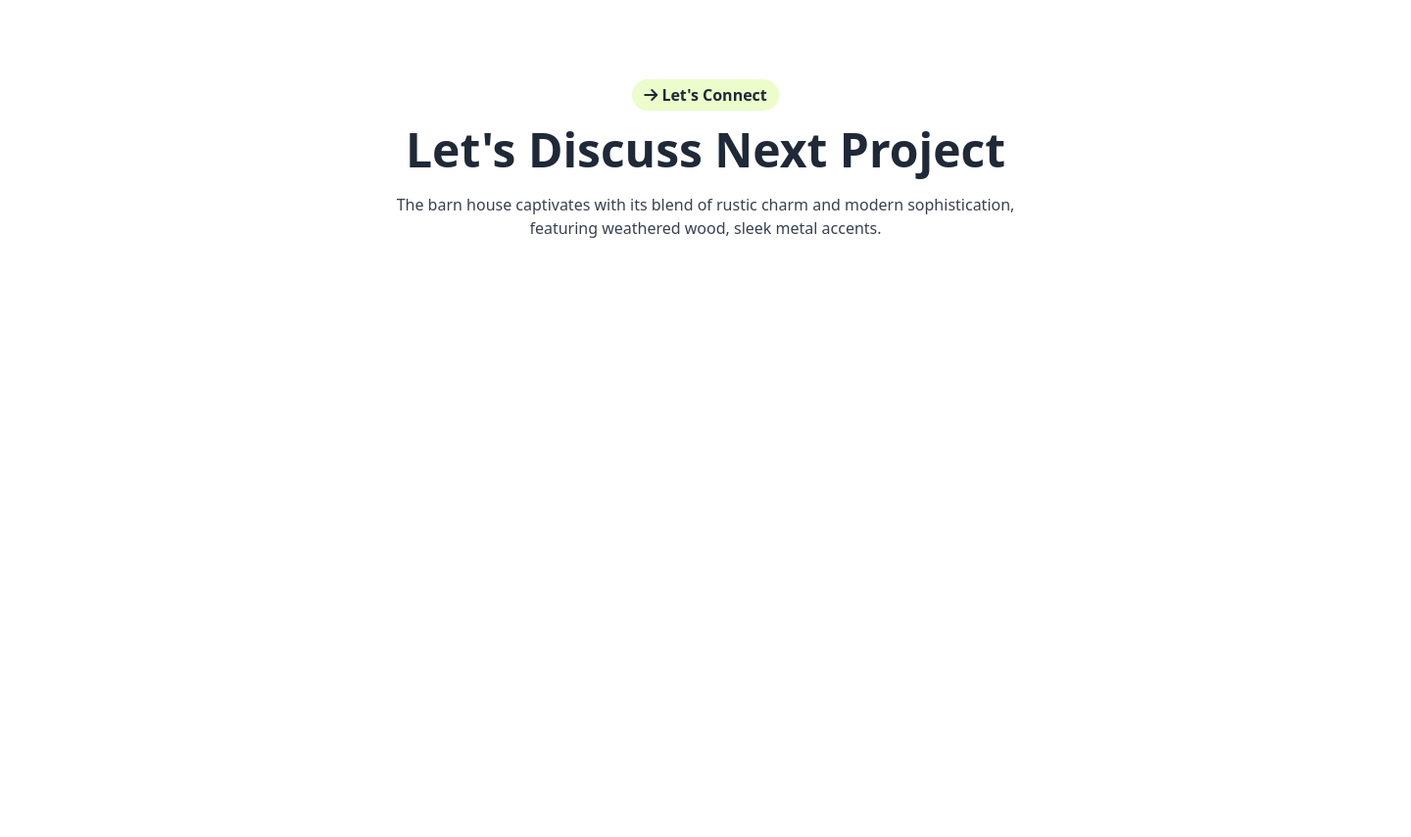
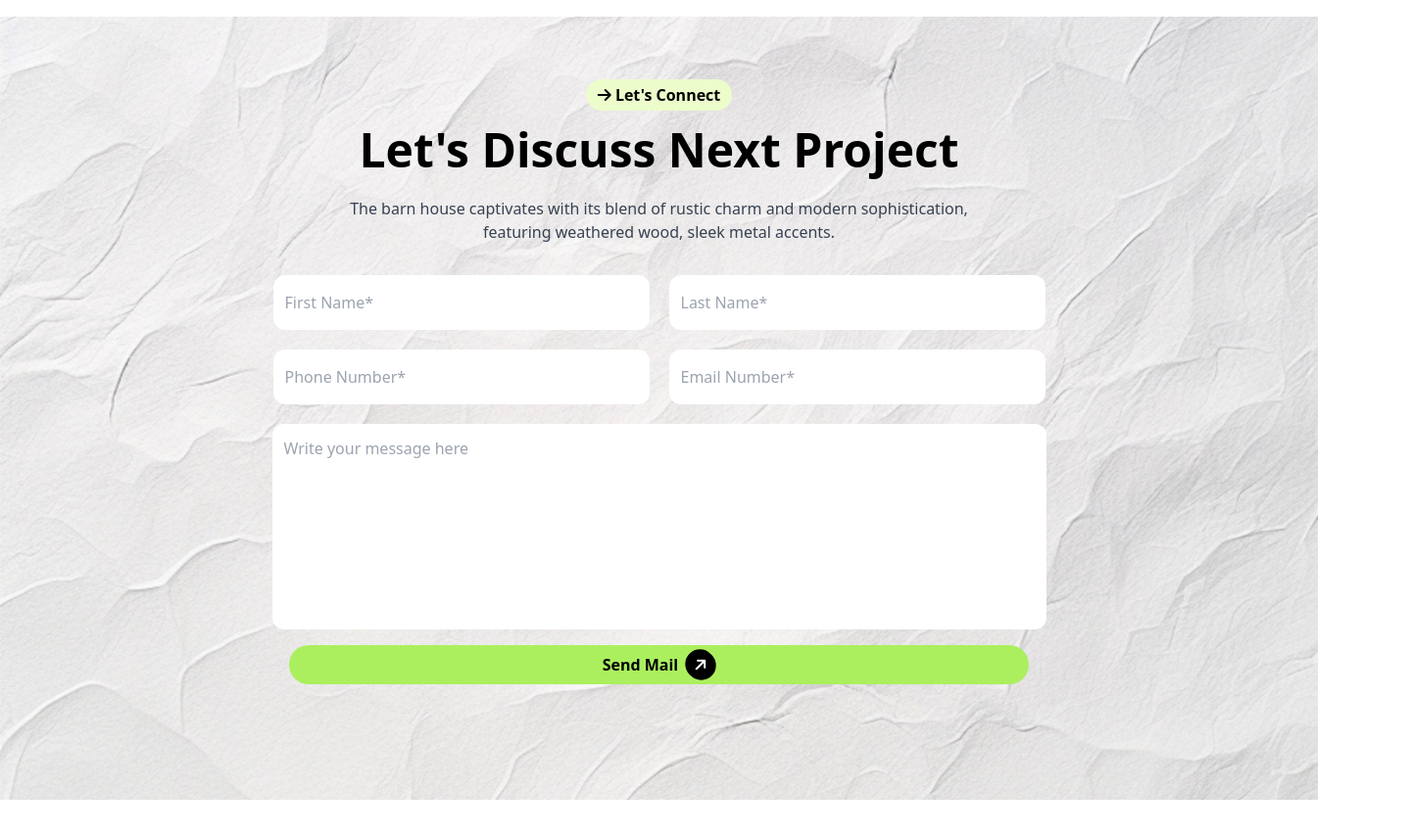
Before and after one commit to Argha-nobody/Assignment-03, a plain HTML site: page index.html in a window 1280 px wide. Shown: the part 2685-3540 px from the top of the page at 98% size, 1440 px wide, since content can reach past the window. After the commit the page ends 3502 px from the top, so only its background shows below. Drawn offline with nearby package versions, Linux system fonts and the light colour scheme.

Commit message:
form-page-done

```diff
--- a/index.html
+++ b/index.html
@@ -304,17 +304,50 @@
 
     <!-- FORM SECTION STARTS HERE  -->
 
-    <main class=" w-[1440px] h-[920px] bg-[]">
+    <main class=" lg:w-[1345px] lg:h-[800px]  bg-[url('bg.jpg')] bg-cover bg-center">
 
       <!-- DESCRIPTION  -->
 
       <div class=" text-center ">
-        <button class=" mt-16 bg-lime-100 px-3 py-1 rounded-3xl font-semibold">
+        <button class=" mt-16 bg-lime-100 px-3 py-1 rounded-3xl text-black  font-semibold">
           <i class="fa fa-arrow-right first   rounded-3xl "></i>
           Let's Connect
         </button>
-        <h1 class="lg:text-5xl text-3xl   font-bold mt-4" > Let's Discuss Next Project </h1>
-        <p class="mt-5 text-gray-700 font-medium"> The barn house captivates with its blend of rustic charm and modern sophistication, <br> featuring weathered wood, sleek metal accents. </p>
+        <h1 class="lg:text-5xl text-3xl text-black   font-bold mt-4" > Let's Discuss Next Project </h1>
+        <p class="mt-6 text-gray-700 font-medium"> The barn house captivates with its blend of rustic charm and modern sophistication, <br> featuring weathered wood, sleek metal accents. </p>
+      </div>
+
+      <!-- INPUT BOXES  -->
+
+      <div>
+
+        <!-- FIRST COLUMN  -->
+
+        <div class="lg:flex grid gap-3 justify-center mt-8 gap-5 rounded-3xl">
+          <input class="w-96 h-14 rounded-xl px-3 bg-white" type="text" name="First Name*" placeholder="First Name*" id="">
+
+          <input class="w-96 h-14 rounded-xl px-3" type="text" name="" id=""  placeholder="Last Name*">
+
+        </div>
+
+        <div class=" lg:flex grid gap-3 justify-center mt-5 gap-5 rounded-3xl"  >
+          <input class="w-96 h-14 rounded-xl px-3"  type="text" name="" id=""  placeholder="Phone Number*">
+
+          <input class="w-96 h-14 rounded-xl px-3"  type="text" name="" id="" placeholder="Email Number*">
+
+        </div>
+
+        <div class="lg:flex  justify-center mt-5 m-4">
+          <input class=" lg:w-[790px] lg:h-[210px] w-full text-start pb-40 rounded-xl px-3 "  type="text" name="" id=""  placeholder="Write your message here">
+        </div>
+
+        <div class="card-actions lg:flex justify-center lg:mt-4">
+          <button class=" rounded-full custom-primary lg:px-80 px-36  py-1  text-black lg:font-bold  font-semibold lg:text-base"> Send Mail
+              <i class="fa fa-arrow-right first bg-black text-white -rotate-45 rounded-3xl px-2 py-2 ml-1">
+              </i>
+          </button>
+        </div>
+
       </div>
 
     </main>
```
